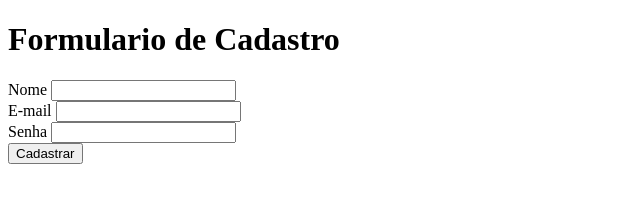
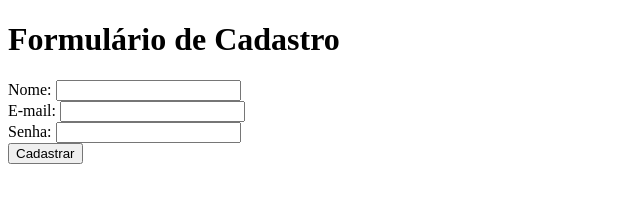
Before and after one commit to ruandev07/exerc-cio_html, a plain HTML site: page index.html in a window 1280 px wide. Shown: the full height of the page, 0-640 px from the left. Drawn offline with Linux system fonts and the light colour scheme.

Commit message:
add title

```diff
--- a/index.html
+++ b/index.html
@@ -6,15 +6,15 @@
     <title>Formulario de cadastro</title>
 </head>
 <body>
-    <h1>Formulario de Cadastro</h1>
+    <h1>Formulário de Cadastro</h1>
     <form>
-        <label for="nome" title="seu nome">Nome</label>
+        <label for="nome" title="Nome">Nome:</label>
         <input type="user" name="name" id="nome">
         <br>
-        <label for="email">E-mail</label>
+        <label for="email" title="E-mail">E-mail:</label>
         <input type="email" name="email" id="email">
         <br>
-        <label for="senha">Senha</label>
+        <label for="senha" title="Senha">Senha:</label>
         <input type="password" name="senha" id="senha">
         <br>
         <button>Cadastrar</button>
```
